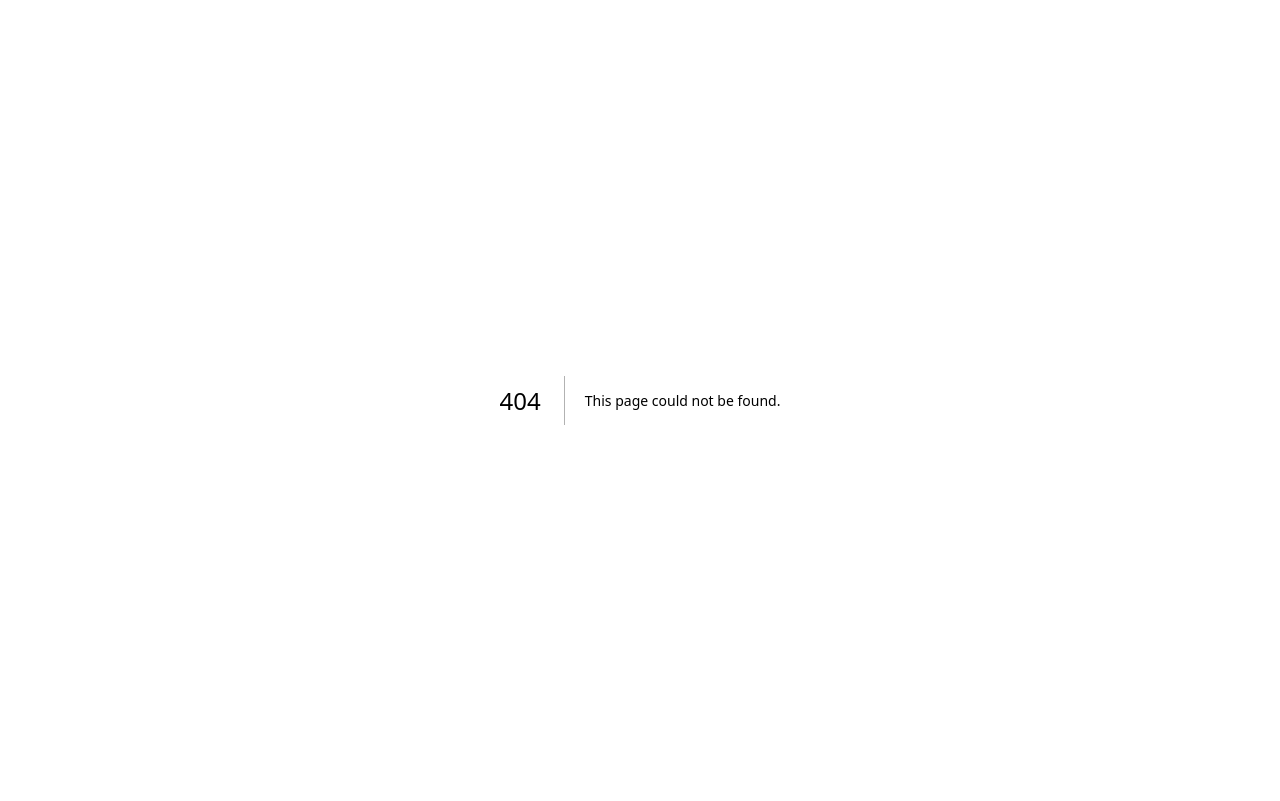
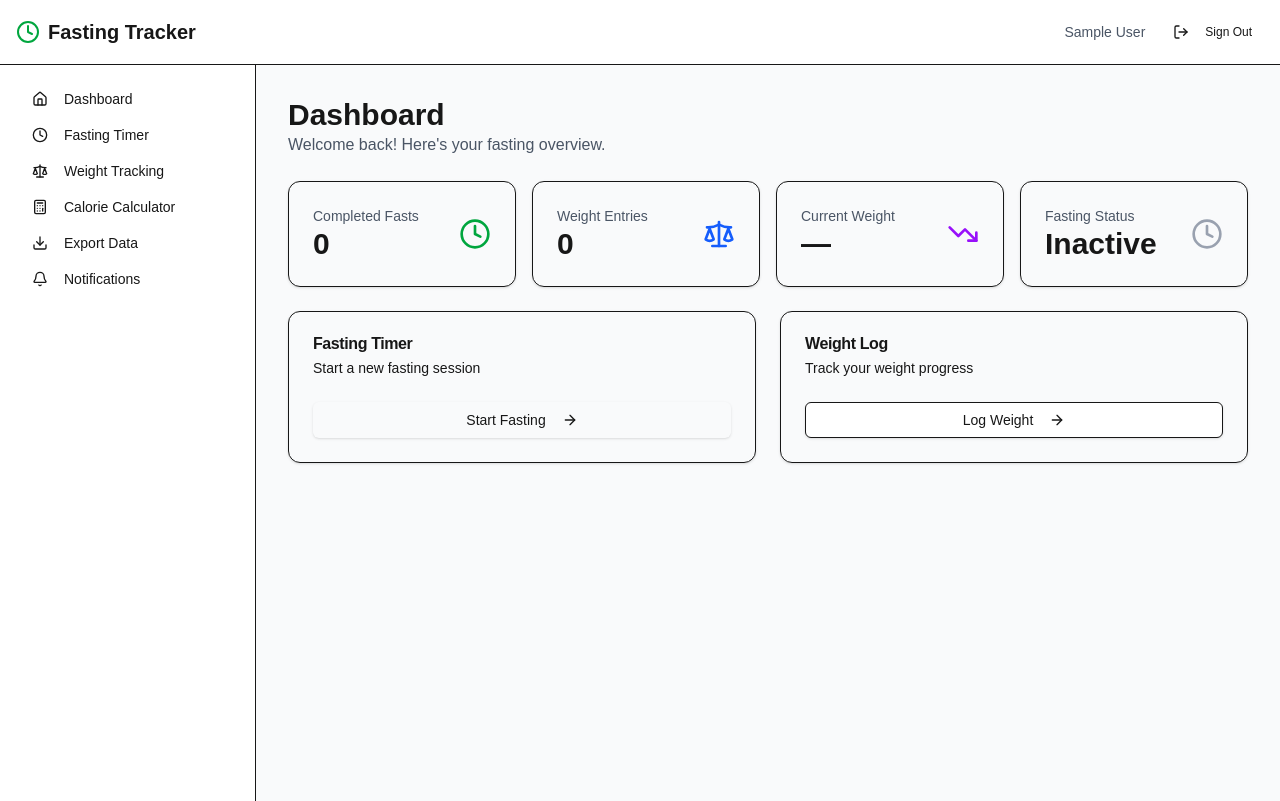
Before and after one commit to Kwenchy11-11/weight-loss-fasting-app, a Next.js app: page /dashboard in a window 1280 px wide. Before the commit this address had no page. Built offline with nearby package versions, Linux system fonts and the light colour scheme; no server answers; the database is empty; sample sign-in values are in the browser's storage.

Commit message:
feat: create dashboard layout with navigation and overview page

```diff
--- /dev/null
+++ b/app/dashboard/layout.tsx
@@ -0,0 +1,119 @@
+import { getServerSession } from "next-auth";
+import { redirect } from "next/navigation";
+import Link from "next/link";
+import { Button } from "@/components/ui/button";
+import { authOptions } from "@/lib/auth";
+import { LogOut, Clock, Scale, Calculator, Download, Bell, Home } from "lucide-react";
+import { SignOutButton } from "@/components/sign-out-button";
+
+export default async function DashboardLayout({
+  children,
+}: {
+  children: React.ReactNode;
+}) {
+  const session = await getServerSession(authOptions);
+
+  if (!session) {
+    redirect("/login");
+  }
+
+  return (
+    <div className="min-h-screen bg-gray-50">
+      {/* Header */}
+      <header className="bg-white border-b sticky top-0 z-50">
+        <div className="container mx-auto px-4 h-16 flex items-center justify-between">
+          <Link href="/dashboard" className="flex items-center gap-2">
+            <Clock className="h-6 w-6 text-green-600" />
+            <span className="font-bold text-xl">Fasting Tracker</span>
+          </Link>
+          <div className="flex items-center gap-4">
+            <span className="text-sm text-gray-600 hidden sm:inline">
+              {session.user?.name || session.user?.email}
+            </span>
+            <SignOutButton />
+          </div>
+        </div>
+      </header>
+
+      <div className="flex">
+        {/* Sidebar */}
+        <aside className="w-64 bg-white border-r min-h-[calc(100vh-4rem)] hidden md:block">
+          <nav className="p-4 space-y-2">
+            <Link href="/dashboard">
+              <Button variant="ghost" className="w-full justify-start">
+                <Home className="mr-2 h-4 w-4" />
+                Dashboard
+              </Button>
+            </Link>
+            <Link href="/dashboard/fasting">
+              <Button variant="ghost" className="w-full justify-start">
+                <Clock className="mr-2 h-4 w-4" />
+                Fasting Timer
+              </Button>
+            </Link>
+            <Link href="/dashboard/weight">
+              <Button variant="ghost" className="w-full justify-start">
+                <Scale className="mr-2 h-4 w-4" />
+                Weight Tracking
+              </Button>
+            </Link>
+            <Link href="/dashboard/calculator">
+              <Button variant="ghost" className="w-full justify-start">
+                <Calculator className="mr-2 h-4 w-4" />
+                Calorie Calculator
+              </Button>
+            </Link>
+            <Link href="/dashboard/export">
+              <Button variant="ghost" className="w-full justify-start">
+                <Download className="mr-2 h-4 w-4" />
+                Export Data
+              </Button>
+            </Link>
+            <Link href="/dashboard/notifications">
+              <Button variant="ghost" className="w-full justify-start">
+                <Bell className="mr-2 h-4 w-4" />
+                Notifications
+              </Button>
+            </Link>
+          </nav>
+        </aside>
+
+        {/* Mobile Navigation */}
+        <nav className="md:hidden fixed bottom-0 left-0 right-0 bg-white border-t z-50">
+          <div className="flex justify-around p-2">
+            <Link href="/dashboard">
+              <Button variant="ghost" size="sm">
+                <Home className="h-5 w-5" />
+              </Button>
+            </Link>
+            <Link href="/dashboard/fasting">
+              <Button variant="ghost" size="sm">
+                <Clock className="h-5 w-5" />
+              </Button>
+            </Link>
+            <Link href="/dashboard/weight">
+              <Button variant="ghost" size="sm">
+                <Scale className="h-5 w-5" />
+              </Button>
+            </Link>
+            <Link href="/dashboard/calculator">
+              <Button variant="ghost" size="sm">
+                <Calculator className="h-5 w-5" />
+              </Button>
+            </Link>
+            <Link href="/dashboard/export">
+              <Button variant="ghost" size="sm">
+                <Download className="h-5 w-5" />
+              </Button>
+            </Link>
+          </div>
+        </nav>
+
+        {/* Main Content */}
+        <main className="flex-1 p-4 md:p-8 pb-20 md:pb-8">
+          {children}
+        </main>
+      </div>
+    </div>
+  );
+}
--- /dev/null
+++ b/app/dashboard/page.tsx
@@ -0,0 +1,160 @@
+import { getServerSession } from "next-auth";
+import { redirect } from "next/navigation";
+import Link from "next/link";
+import { Card, CardContent, CardDescription, CardHeader, CardTitle } from "@/components/ui/card";
+import { Button } from "@/components/ui/button";
+import { authOptions } from "@/lib/auth";
+import { prisma } from "@/lib/prisma";
+import { Clock, Scale, TrendingDown, ArrowRight } from "lucide-react";
+
+async function getDashboardData(userId: string) {
+  const activeSession = await prisma.fastingSession.findFirst({
+    where: {
+      userId,
+      isActive: true,
+    },
+    orderBy: {
+      startTime: "desc",
+    },
+  });
+
+  const latestWeight = await prisma.weightLog.findFirst({
+    where: {
+      userId,
+    },
+    orderBy: {
+      date: "desc",
+    },
+  });
+
+  const totalSessions = await prisma.fastingSession.count({
+    where: {
+      userId,
+      isActive: false,
+    },
+  });
+
+  const weightLogsCount = await prisma.weightLog.count({
+    where: {
+      userId,
+    },
+  });
+
+  return {
+    activeSession,
+    latestWeight,
+    totalSessions,
+    weightLogsCount,
+  };
+}
+
+export default async function DashboardPage() {
+  const session = await getServerSession(authOptions);
+
+  if (!session?.user?.id) {
+    redirect("/login");
+  }
+
+  const data = await getDashboardData(session.user.id);
+
+  return (
+    <div className="space-y-6">
+      <div>
+        <h1 className="text-3xl font-bold">Dashboard</h1>
+        <p className="text-gray-600">Welcome back! Here&apos;s your fasting overview.</p>
+      </div>
+
+      {/* Stats Grid */}
+      <div className="grid grid-cols-1 md:grid-cols-2 lg:grid-cols-4 gap-4">
+        <Card>
+          <CardContent className="p-6">
+            <div className="flex items-center justify-between">
+              <div>
+                <p className="text-sm text-gray-600">Completed Fasts</p>
+                <p className="text-3xl font-bold">{data.totalSessions}</p>
+              </div>
+              <Clock className="h-8 w-8 text-green-600" />
+            </div>
+          </CardContent>
+        </Card>
+
+        <Card>
+          <CardContent className="p-6">
+            <div className="flex items-center justify-between">
+              <div>
+                <p className="text-sm text-gray-600">Weight Entries</p>
+                <p className="text-3xl font-bold">{data.weightLogsCount}</p>
+              </div>
+              <Scale className="h-8 w-8 text-blue-600" />
+            </div>
+          </CardContent>
+        </Card>
+
+        <Card>
+          <CardContent className="p-6">
+            <div className="flex items-center justify-between">
+              <div>
+                <p className="text-sm text-gray-600">Current Weight</p>
+                <p className="text-3xl font-bold">
+                  {data.latestWeight ? `${data.latestWeight.weight} kg` : "—"}
+                </p>
+              </div>
+              <TrendingDown className="h-8 w-8 text-purple-600" />
+            </div>
+          </CardContent>
+        </Card>
+
+        <Card>
+          <CardContent className="p-6">
+            <div className="flex items-center justify-between">
+              <div>
+                <p className="text-sm text-gray-600">Fasting Status</p>
+                <p className="text-3xl font-bold">
+                  {data.activeSession ? "Active" : "Inactive"}
+                </p>
+              </div>
+              <Clock className={`h-8 w-8 ${data.activeSession ? "text-green-600" : "text-gray-400"}`} />
+            </div>
+          </CardContent>
+        </Card>
+      </div>
+
+      {/* Quick Actions */}
+      <div className="grid grid-cols-1 md:grid-cols-2 gap-6">
+        <Card>
+          <CardHeader>
+            <CardTitle>Fasting Timer</CardTitle>
+            <CardDescription>
+              {data.activeSession
+                ? "You have an active fasting session"
+                : "Start a new fasting session"}
+            </CardDescription>
+          </CardHeader>
+          <CardContent>
+            <Link href="/dashboard/fasting">
+              <Button className="w-full">
+                {data.activeSession ? "View Timer" : "Start Fasting"}
+                <ArrowRight className="ml-2 h-4 w-4" />
+              </Button>
+            </Link>
+          </CardContent>
+        </Card>
+
+        <Card>
+          <CardHeader>
+            <CardTitle>Weight Log</CardTitle>
+            <CardDescription>Track your weight progress</CardDescription>
+          </CardHeader>
+          <CardContent>
+            <Link href="/dashboard/weight">
+              <Button className="w-full" variant="outline">
+                Log Weight
+                <ArrowRight className="ml-2 h-4 w-4" />
+              </Button>
+            </Link>
+          </CardContent>
+        </Card>
+      </div>
+    </div>
+  );
+}
--- /dev/null
+++ b/components/sign-out-button.tsx
@@ -0,0 +1,18 @@
+"use client";
+
+import { signOut } from "next-auth/react";
+import { Button } from "@/components/ui/button";
+import { LogOut } from "lucide-react";
+
+export function SignOutButton() {
+  return (
+    <Button
+      variant="ghost"
+      size="sm"
+      onClick={() => signOut({ callbackUrl: "/" })}
+    >
+      <LogOut className="h-4 w-4 mr-2" />
+      Sign Out
+    </Button>
+  );
+}
```
